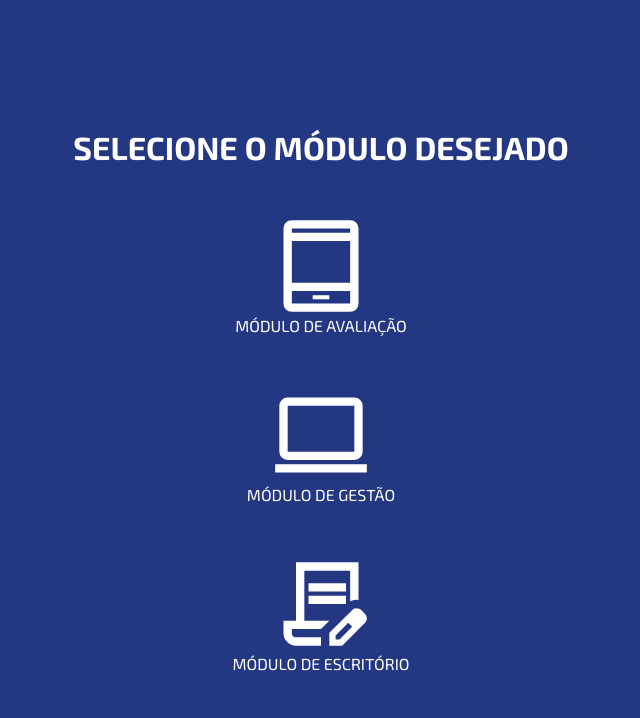
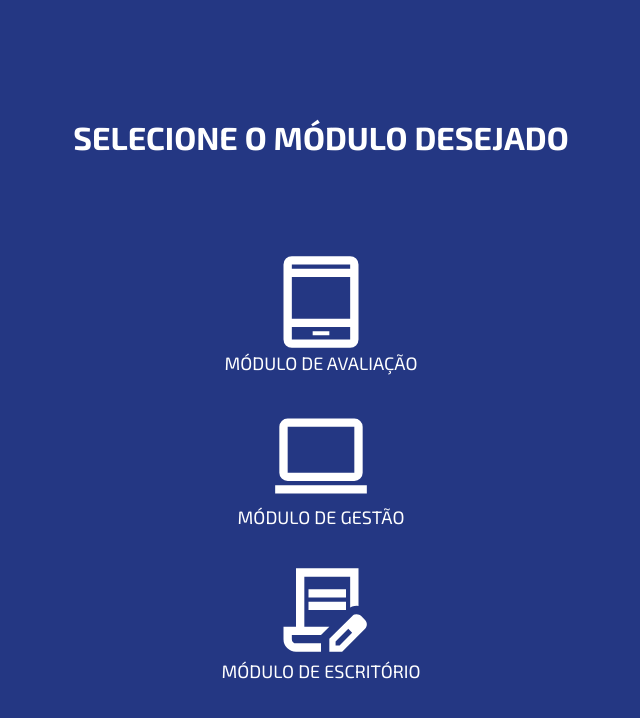
Before and after one commit to brunosenai/fap_denso, a Next.js app: page /selecaomodulo/adm in a window 1280 px wide. Shown: the top 718 px of the page, without its empty margins (319-959 px from the left). Built offline with nearby package versions, Linux system fonts and the light colour scheme.

Commit message:
fix css selecaomodulo

```diff
--- a/src/pages/selecaomodulo/adm/index.tsx
+++ b/src/pages/selecaomodulo/adm/index.tsx
@@ -18,24 +18,20 @@ export default function SelecaoModulo() {
         <meta name="viewport" content="width=device-width, initial-scale=1" />
         <link rel="icon" href="/assets/icons/favicon.ico?v=2" />
       </Head>
-      <div className='page'>
-        <main className='main'>
-          <div className={styles.selecaoModulo}>
-            <h1>Selecione o módulo desejado</h1>
+      <div className={styles.page}>
+        <h1 className={styles.h1}>Selecione o módulo desejado</h1>
         <div className={styles.caixaSelecao} onClick={()=>goto('/home')}>
             <Image src="/assets/icons/tablet_w.svg" alt="Avaliação" width={100} height={-1} />
-                <p>Módulo de Avaliação</p>
+            <p className={styles.p}>Módulo de Avaliação</p>
         </div>
         <div className={styles.caixaSelecao} onClick={()=>goto('/gestaoAvaliacoes')}>
             <Image src="/assets/icons/computer_w.svg" alt="Escritório" width={100} height={-1} />
-                <p>Módulo de Gestão</p>
+            <p className={styles.p}>Módulo de Gestão</p>
         </div>
         <div className={styles.caixaSelecao} onClick={()=>goto('/cadastro')}>
             <Image src="/assets/icons/office_edit_w.svg" alt="Escritório" width={100} height={-1} />
-                <p>Módulo de Escritório</p>
+            <p className={styles.p}>Módulo de Escritório</p>
         </div>
-          </div>
-        </main>
       </div>
     </>
   );
--- a/src/styles/SelecaoModulo.module.css
+++ b/src/styles/SelecaoModulo.module.css
@@ -1,20 +1,22 @@
-.selecaoModulo{
+.page{
     display: flex;
     flex-direction: column;
+    align-items: center;
     justify-content: center;
-    align-items: center;
     width: 100%;
-    height: 100vh;
-    gap:100px;
+    height: 100dvh;
+    overflow: hidden;
+    gap:2em;
     color: #fff !important;
     text-transform: uppercase;
 }
 
-.selecaoModulo h1{
+.h1{
     color:#fff !important;
+    margin-bottom: 2em;
 }
 
-.selecaoModulo p{
+.p{
     color:#fff !important;
 }
 
@@ -26,18 +28,3 @@
     font-size: large;
     cursor: pointer;
 }
-
-@media(orientation: landscape) {
-    .selecaoModulo{
-        gap:50px;
-    }
-
-    .selecaoModulo p{
-        font-size: medium;
-    }
-
-    .caixaSelecao img{
-        width: 100px;
-        height: auto;
-    }
-}
```
Also changed, not shown: src/pages/selecaomodulo/avaliador/index.tsx (+4 -8 lines). Lines whose indentation alone changed are shown as unchanged.
